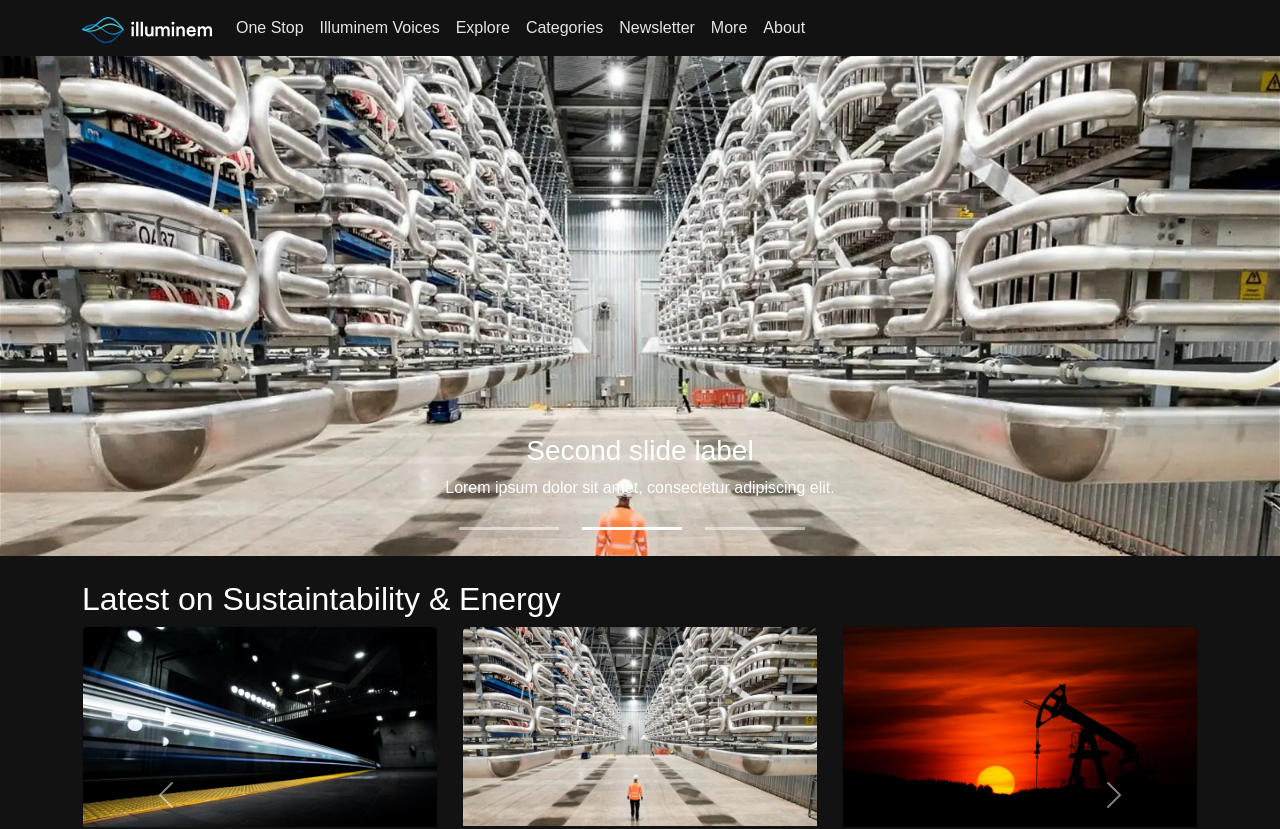
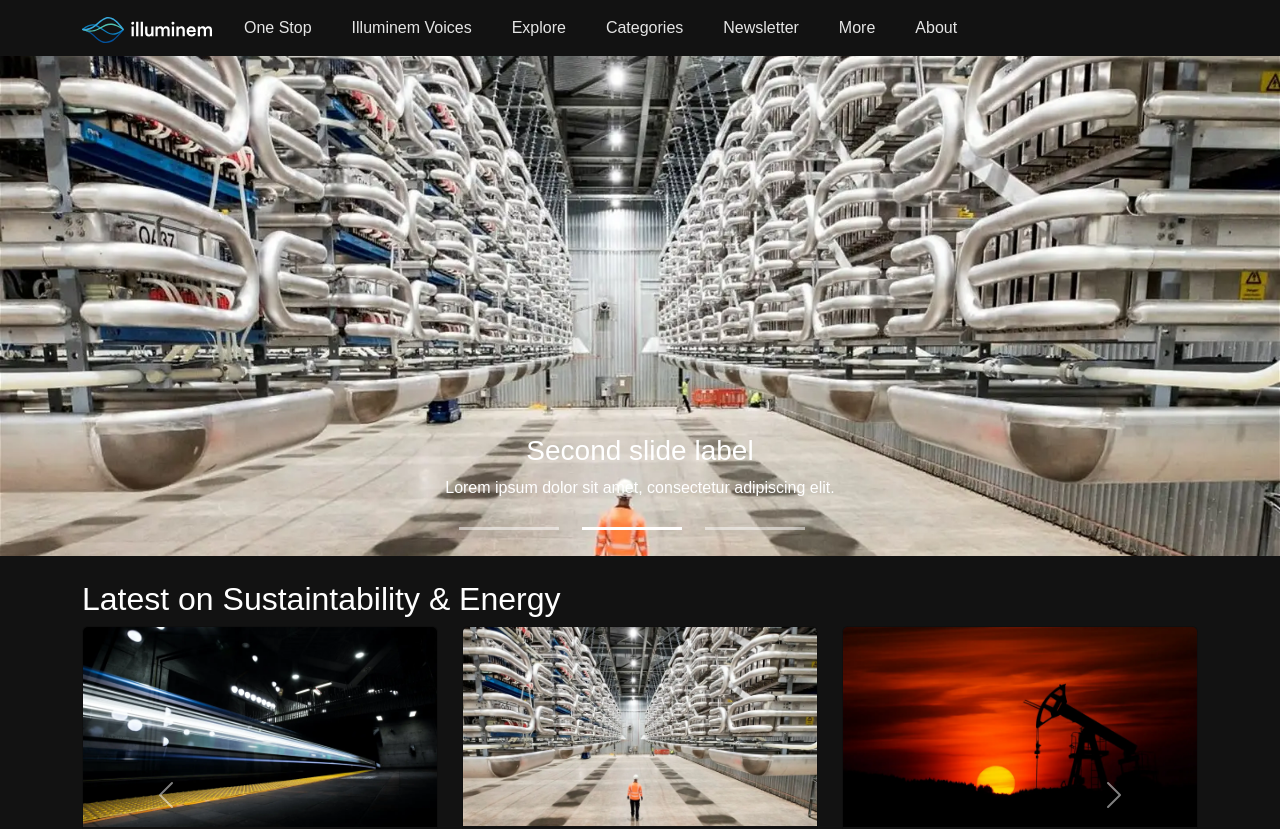
Before and after one commit to JMTiburcio/Illuminem-clone, a Next.js app: page / in a window 1280 px wide. Shown: the top 829 px of the page. Built offline with nearby package versions, Linux system fonts and the light colour scheme.

Commit message:
feat: adding toggle and dropdown

```diff
--- a/src/components/Navbar/Navbar.tsx
+++ b/src/components/Navbar/Navbar.tsx
@@ -1,24 +1,84 @@
-import { Navbar, Container, Nav } from "react-bootstrap";
+import { Navbar, Container, Nav, NavDropdown } from "react-bootstrap";
 
 import Logo from "../Logo";
 
 export default function NextNavbar() {
   return (
-    <Navbar collapseOnSelect expand="lg">
+    <Navbar sticky="top" collapseOnSelect expand="lg">
       <Container>
-        <Navbar.Brand href="/">
+        <Navbar.Brand className="mr-3" href="/">
           <Logo />
         </Navbar.Brand>
-        {/* <Navbar.Toggle /> */}
+        <Navbar.Toggle />
         <Navbar.Collapse id="responsive-navbar-nav">
           <Nav>
-            <Nav.Link href="/">One Stop</Nav.Link>
-            <Nav.Link href="/">Illuminem Voices</Nav.Link>
-            <Nav.Link href="/">Explore</Nav.Link>
-            <Nav.Link href="/">Categories</Nav.Link>
-            <Nav.Link href="/">Newsletter</Nav.Link>
-            <Nav.Link href="/">More</Nav.Link>
-            <Nav.Link href="/">About</Nav.Link>
+            <Nav.Link className="mr-3" href="/">
+              One Stop
+            </Nav.Link>
+
+            <NavDropdown
+              menuVariant="dark"
+              title="Illuminem Voices"
+              id="collasible-nav-dropdown"
+              className="mr-3"
+            >
+              <NavDropdown.Item href="#action/3.1">
+                Thought Leaders
+              </NavDropdown.Item>
+              <NavDropdown.Item href="#action/3.2">
+                Future Thought Leaders
+              </NavDropdown.Item>
+              <NavDropdown.Item href="#action/3.3">
+                Our Authors
+              </NavDropdown.Item>
+            </NavDropdown>
+
+            <Nav.Link className="mr-3" href="/">
+              Explore
+            </Nav.Link>
+
+            <NavDropdown
+              menuVariant="dark"
+              title="Categories"
+              id="collasible-nav-dropdown"
+              className="mr-3"
+            >
+              <NavDropdown.Item href="#action/3.1">Illuminem</NavDropdown.Item>
+              <NavDropdown.Item href="#action/3.2">
+                Environmental Sustainability
+              </NavDropdown.Item>
+              <NavDropdown.Item href="#action/3.3">Energy</NavDropdown.Item>
+              <NavDropdown.Item href="#action/3.3">
+                Mining & Metals
+              </NavDropdown.Item>
+              <NavDropdown.Item href="#action/3.3">
+                Social Responsability
+              </NavDropdown.Item>
+            </NavDropdown>
+
+            <Nav.Link className="mr-3" href="/">
+              Newsletter
+            </Nav.Link>
+
+            <NavDropdown
+              menuVariant="dark"
+              title="More"
+              className="mr-3"
+              id="collasible-nav-dropdown"
+            >
+              <NavDropdown.Item href="#action/3.1">
+                ESG Alliance
+              </NavDropdown.Item>
+              <NavDropdown.Item href="#action/3.2">
+                Energy Converter
+              </NavDropdown.Item>
+              <NavDropdown.Item href="#action/3.3">Glossary</NavDropdown.Item>
+              <NavDropdown.Item href="#action/3.3">Top 10</NavDropdown.Item>
+            </NavDropdown>
+
+            <Nav.Link className="mr-3" href="/">
+              About
+            </Nav.Link>
           </Nav>
         </Navbar.Collapse>
       </Container>
```
